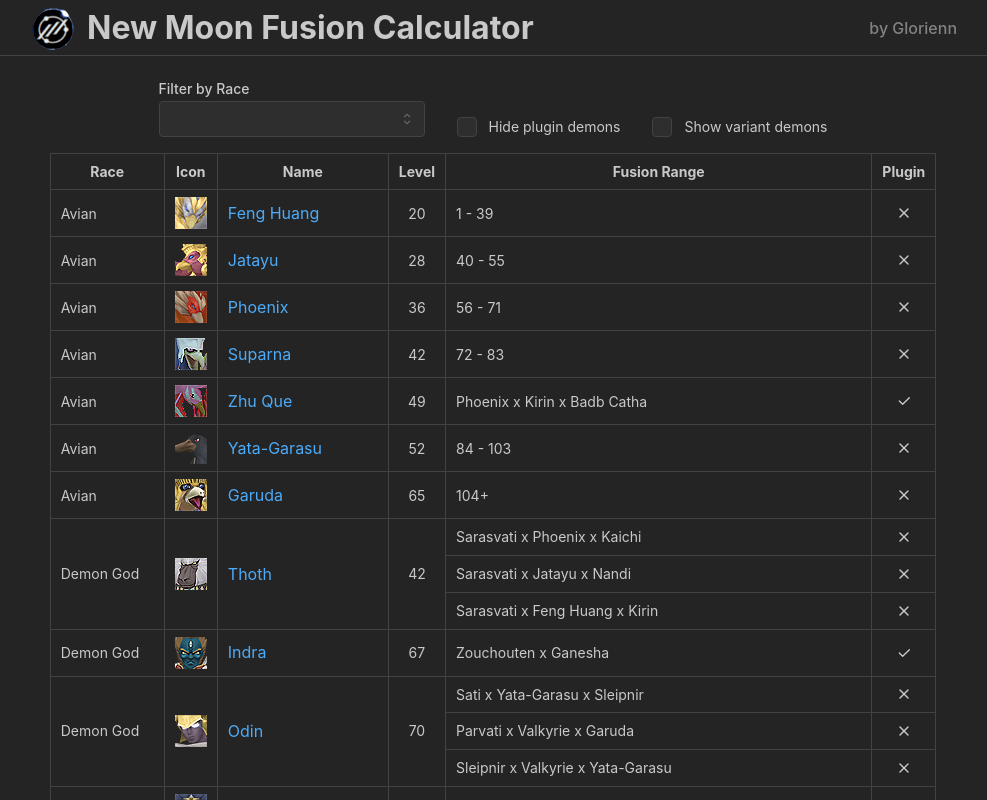
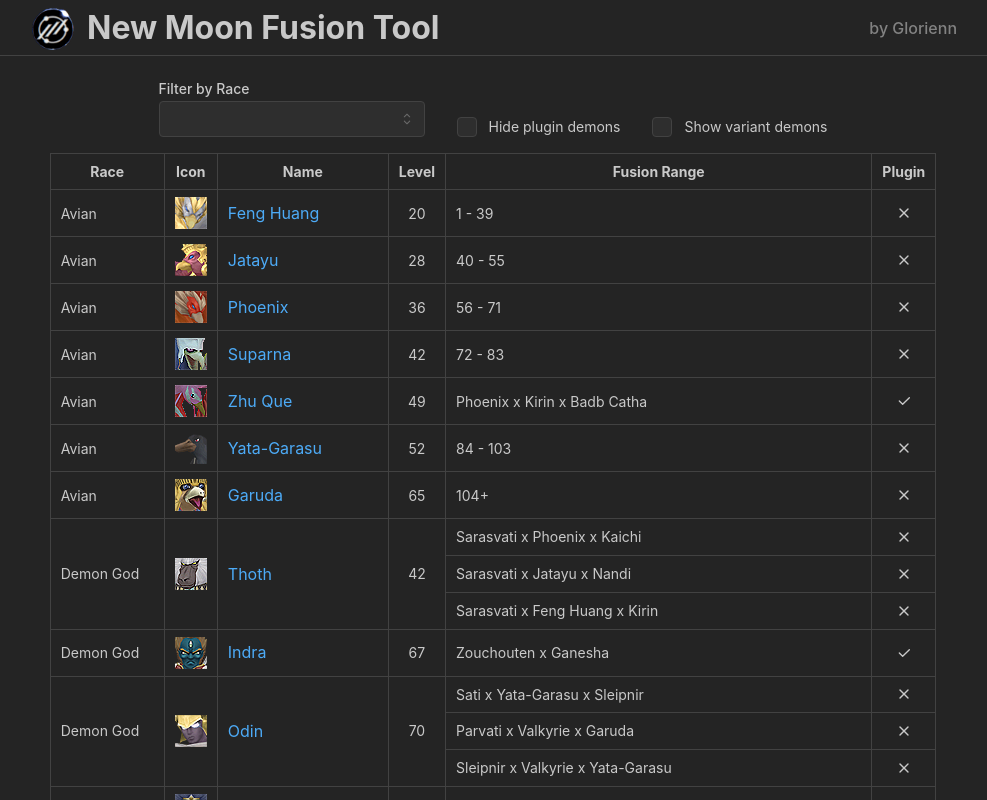
Before and after one commit to IuriTeixeira/NewMoon-Fusion-Tool, a Next.js app: page / in a window 1280 px wide. Shown: the top 800 px of the page, without its empty margins (147-1134 px from the left). Built offline with nearby package versions, Linux system fonts and the light colour scheme.

Commit message:
Update HeaderComponent.tsx

```diff
--- a/src/app/Components/HeaderComponent.tsx
+++ b/src/app/Components/HeaderComponent.tsx
@@ -8,7 +8,7 @@ export default function HeaderComponent() {
             <Container size="md" className={classes.inner}>
                 <Link href={'/'}>
                     <Flex align={'flex-end'} justify={'flex-start'} gap={'xs'}>
-                        <Image src={`/NewMoonLogo.png`} alt='New Moon Logo' w={48} h={48} /> <h1>New Moon Fusion Calculator</h1>
+                        <Image src={`/NewMoonLogo.png`} alt='New Moon Logo' w={48} h={48} /> <h1>New Moon Fusion Tool</h1>
                     </Flex>
                 </Link>
                 <Text c={'dimmed'} fw={500}>by Glorienn</Text>
```
